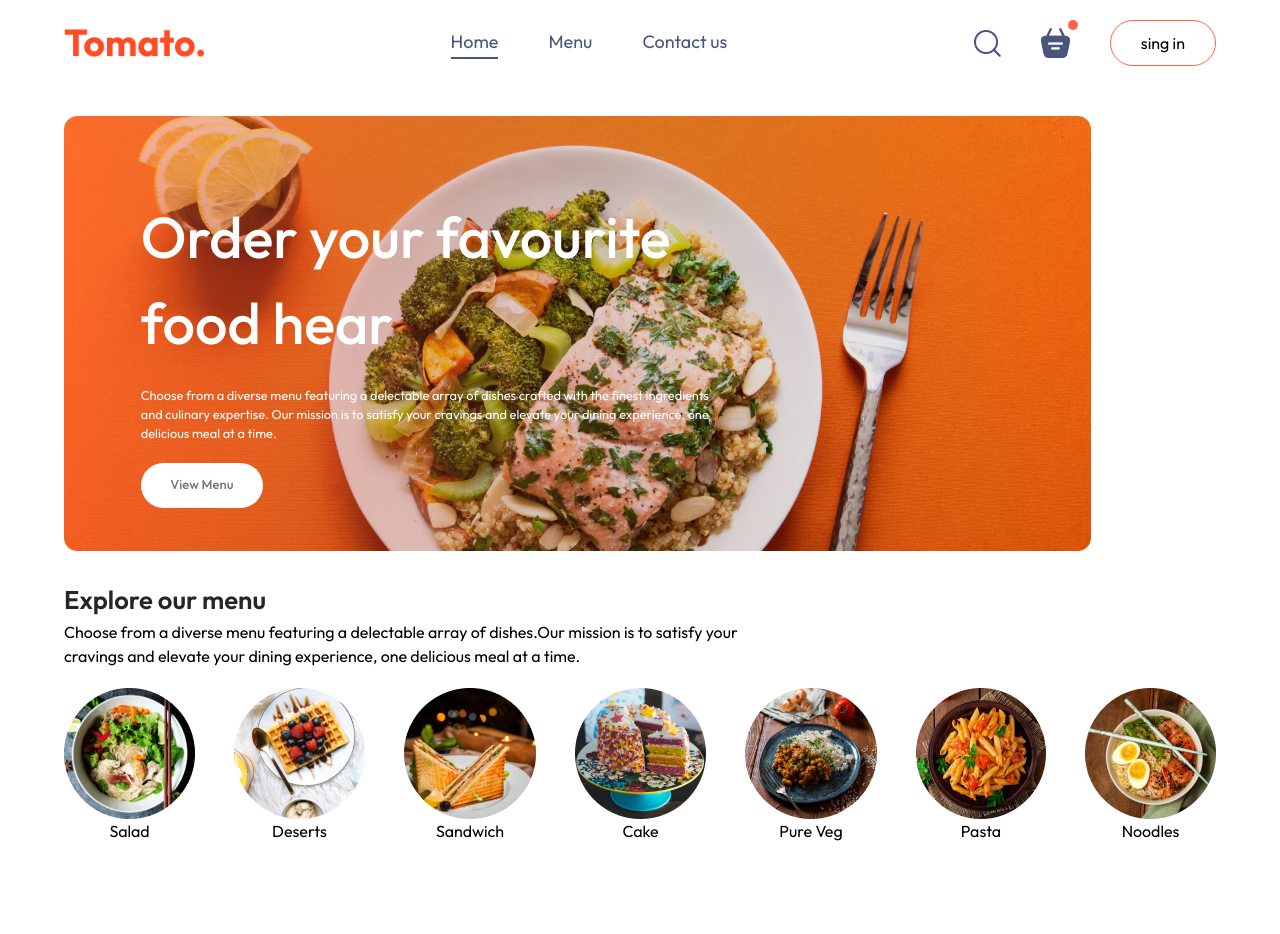
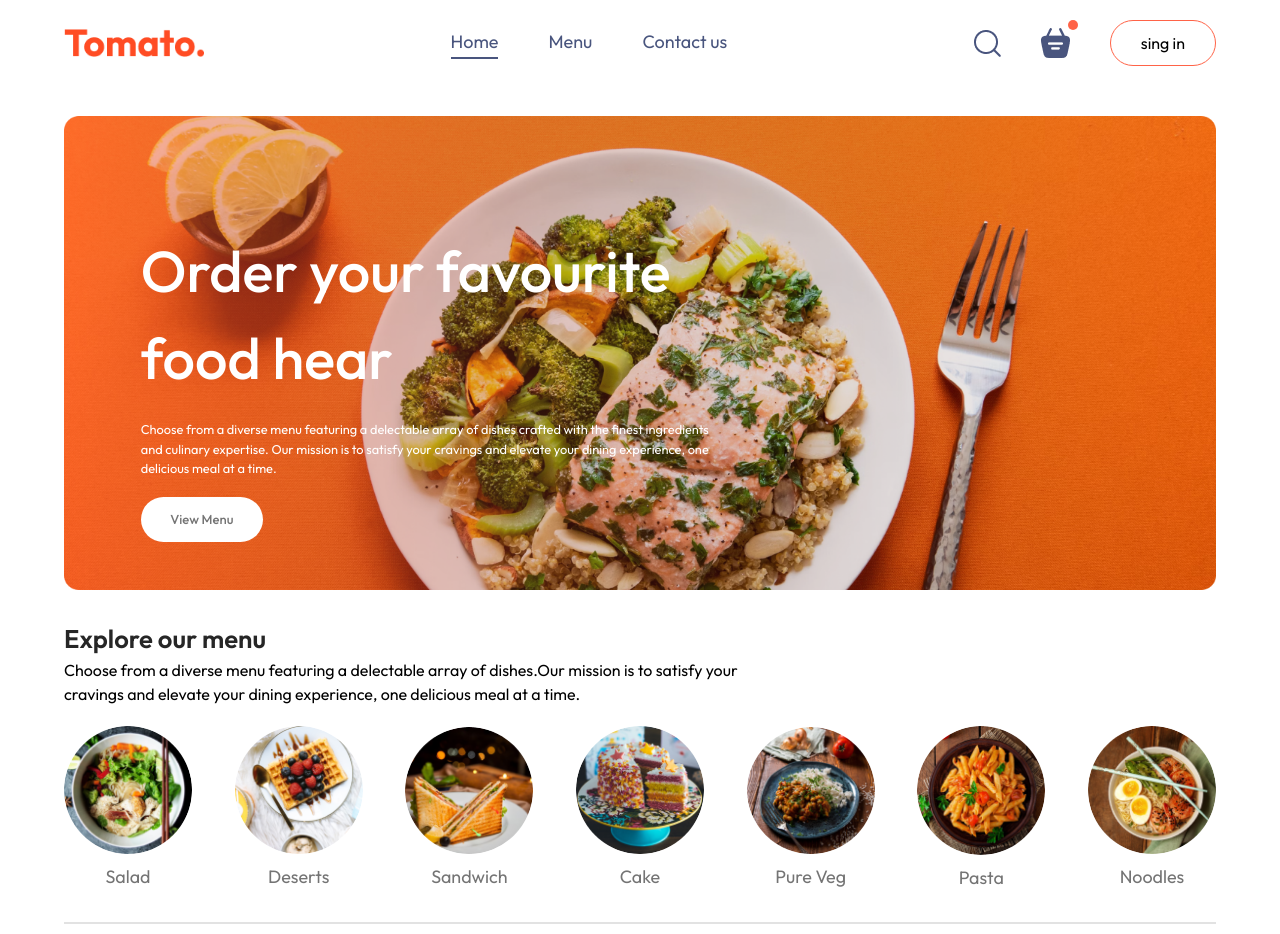
Before and after one commit to Dhartisavaliya14/food-delivery, a React (Vite) app in the folder delivery/: page / in a window 1280 px wide. Before the commit the page ends 863 px from the top, so only its background shows below. Built offline with nearby package versions, Linux system fonts and the light colour scheme.

Commit message:
Add horizontal line

```diff
--- a/delivery/src/components/ExploreMenu/ExploreMenu.css
+++ b/delivery/src/components/ExploreMenu/ExploreMenu.css
@@ -22,6 +22,27 @@
     gap: 30;
     text-align: center;
     margin: 20px 0px;
+}
 
+.explore-menu-list-item img {
+    width: 10vw;
+    min-width: 80px;
+    cursor: pointer;
+    border-radius: 50%;
+    transition: 0.2s;
+}
 
+.explore-menu-list-item p {
+    margin-top: 10px;
+    color: #747474;
+    font-size: max(1.4vw, 16px);
+    cursor: pointer;
 }
+
+/* horizontal line */
+.explore-menu hr {
+    margin: 10px 0px;
+    height: 2px;
+    background-color: #e2e2e2;
+    border: none;
+}
--- a/delivery/src/components/ExploreMenu/ExploreMenu.jsx
+++ b/delivery/src/components/ExploreMenu/ExploreMenu.jsx
@@ -4,6 +4,8 @@ import { menu_list } from '../../assets/assets'
 
 const ExploreMenu = () => {
     return (
+
+        // Explore Menu
         <div className='explore-menu' id='explore-menu'>
             <h1>Explore our menu</h1>
             <p className='explore-menu-text'>Choose from a diverse menu featuring a delectable array of dishes.Our mission is to satisfy your cravings and elevate your dining experience, one delicious meal at a time. </p>
@@ -17,6 +19,7 @@ const ExploreMenu = () => {
                     )
                 })}
             </div>
+            <hr />
         </div>
     )
 }
--- a/delivery/src/components/Header/Header.css
+++ b/delivery/src/components/Header/Header.css
@@ -1,8 +1,9 @@
 .header {
-    height: 34vw;
+    height: 37vw;
     margin: 30px auto;
     background: url('/header_img.png') no-repeat;
     background-size: contain;
+    background-size: 100% 100%;
     position: relative;
 
 }
```
